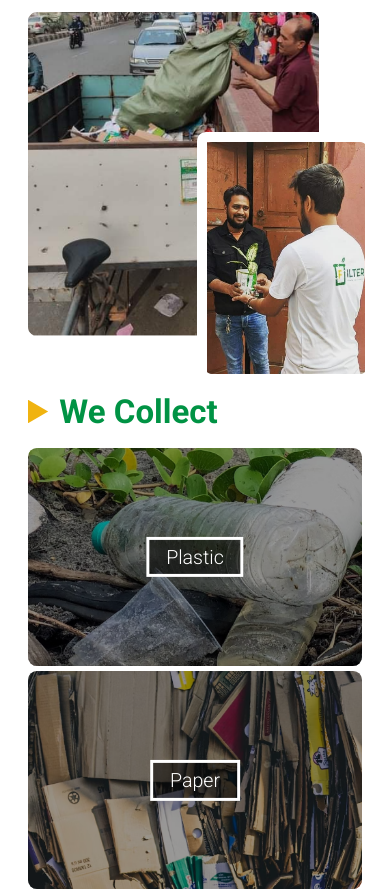
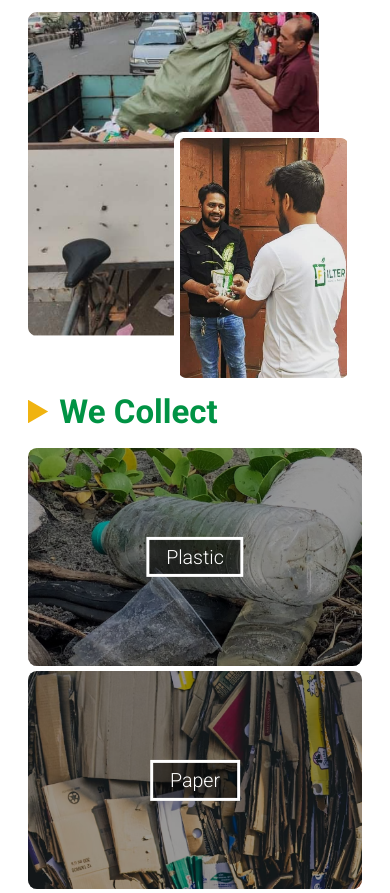
Before and after one commit to Khandaker007/filter, a React (Create React App) app: page / in a window 390 px wide. Shown: the part 1220-2113 px from the top of the page. Built offline with nearby package versions, Linux system fonts and the light colour scheme.

Commit message:
responsive issue fixed

```diff
--- a/src/components/sections/whatWeDo/whatWeDo.style.scss
+++ b/src/components/sections/whatWeDo/whatWeDo.style.scss
@@ -53,11 +53,16 @@
         height: 45rem;
         width: 31.9rem;
         border-radius: 1.6rem;
-        border: 10px solid white;
+        border: 1rem solid white;
 
         position: absolute;
         top: 21.5rem;
         right: -10rem;
+
+        @include response(phone) {
+          right: -6rem;
+          border: 1.2rem solid white;
+        }
         .img-small {
           height: 100%;
           width: 100%;
```
